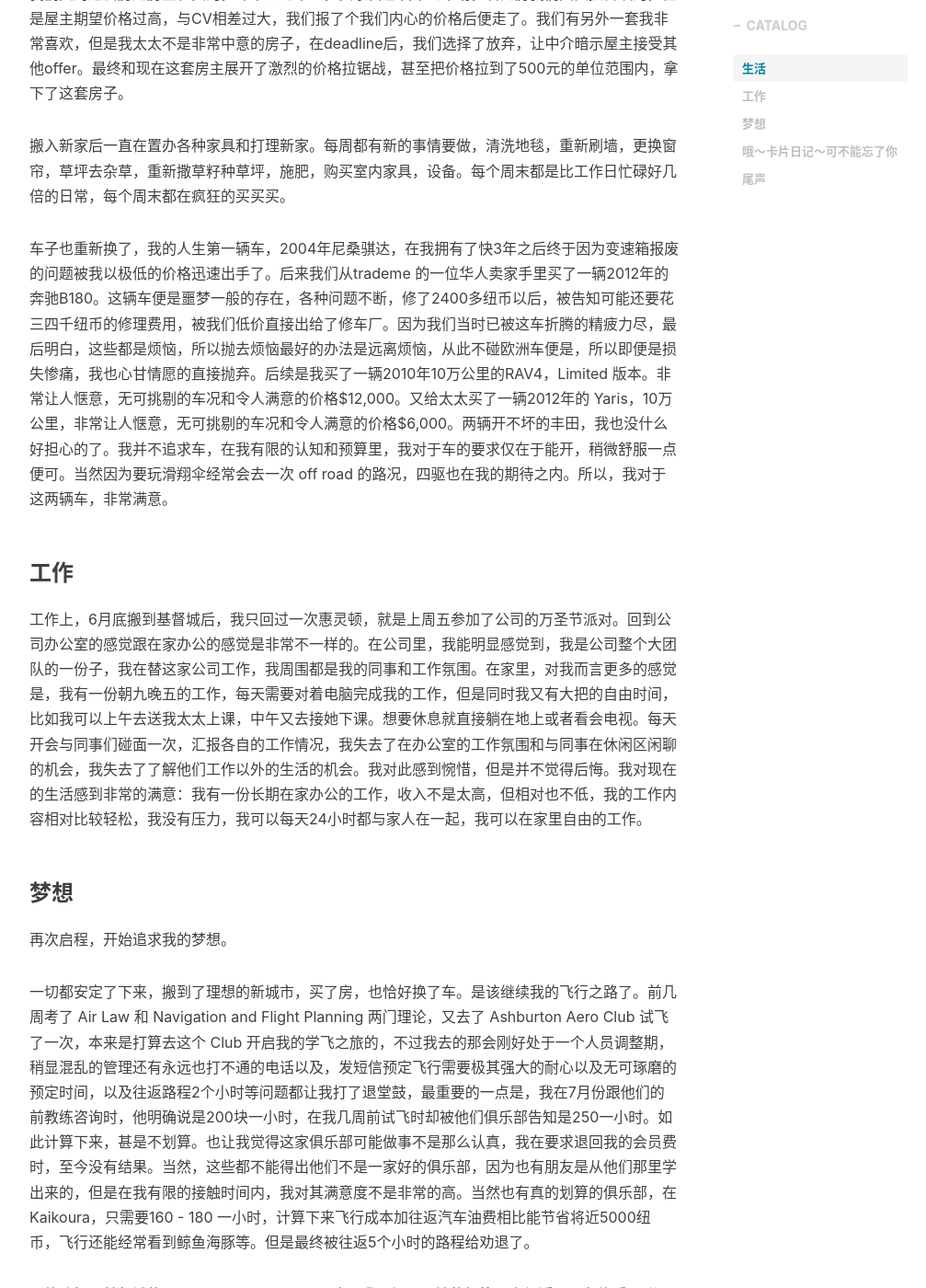
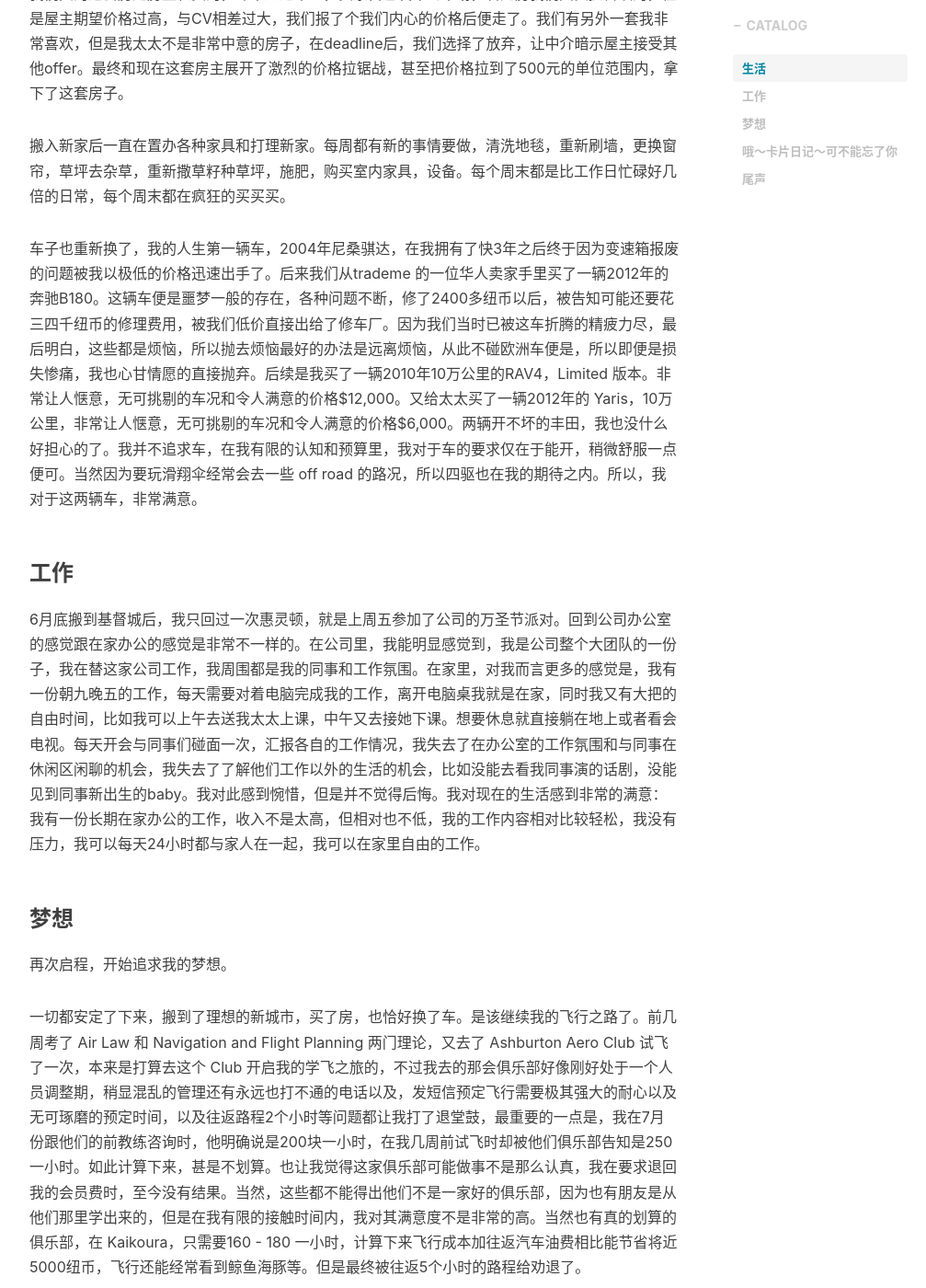
Before and after one commit to MrFuFuFu/mrfufufu.github.io, a Jekyll site: the page built from _posts/2020-11-08-Spread-the-wings-fly-to-your-dream.markdown, in a window 1280 px wide and 1400 px high, scrolled down 900 px. Shown: the whole window at 92% size, without its empty margins (233-1240 px from the left). Built offline with Jekyll 4.4.1, drawn with Linux system fonts in a browser that asks for light colours; nearby versions of some CDN libraries; comment, search, counter and statistics services are not loaded; some of the changed text lies outside the part shown.

Commit message:
update some details

```diff
--- a/_posts/2020-11-08-Spread-the-wings-fly-to-your-dream.markdown
+++ b/_posts/2020-11-08-Spread-the-wings-fly-to-your-dream.markdown
@@ -23,20 +23,20 @@
 
 搬入新家后一直在置办各种家具和打理新家。每周都有新的事情要做，清洗地毯，重新刷墙，更换窗帘，草坪去杂草，重新撒草籽种草坪，施肥，购买室内家具，设备。每个周末都是比工作日忙碌好几倍的日常，每个周末都在疯狂的买买买。
 
-车子也重新换了，我的人生第一辆车，2004年尼桑骐达，在我拥有了快3年之后终于因为变速箱报废的问题被我以极低的价格迅速出手了。后来我们从trademe 的一位华人卖家手里买了一辆2012年的奔驰B180。这辆车便是噩梦一般的存在，各种问题不断，修了2400多纽币以后，被告知可能还要花三四千纽币的修理费用，被我们低价直接出给了修车厂。因为我们当时已被这车折腾的精疲力尽，最后明白，这些都是烦恼，所以抛去烦恼最好的办法是远离烦恼，从此不碰欧洲车便是，所以即便是损失惨痛，我也心甘情愿的直接抛弃。后续是我买了一辆2010年10万公里的RAV4，Limited 版本。非常让人惬意，无可挑剔的车况和令人满意的价格$12,000。又给太太买了一辆2012年的 Yaris，10万公里，非常让人惬意，无可挑剔的车况和令人满意的价格$6,000。两辆开不坏的丰田，我也没什么好担心的了。我并不追求车，在我有限的认知和预算里，我对于车的要求仅在于能开，稍微舒服一点便可。当然因为要玩滑翔伞经常会去一次 off road 的路况，四驱也在我的期待之内。所以，我对于这两辆车，非常满意。
+车子也重新换了，我的人生第一辆车，2004年尼桑骐达，在我拥有了快3年之后终于因为变速箱报废的问题被我以极低的价格迅速出手了。后来我们从trademe 的一位华人卖家手里买了一辆2012年的奔驰B180。这辆车便是噩梦一般的存在，各种问题不断，修了2400多纽币以后，被告知可能还要花三四千纽币的修理费用，被我们低价直接出给了修车厂。因为我们当时已被这车折腾的精疲力尽，最后明白，这些都是烦恼，所以抛去烦恼最好的办法是远离烦恼，从此不碰欧洲车便是，所以即便是损失惨痛，我也心甘情愿的直接抛弃。后续是我买了一辆2010年10万公里的RAV4，Limited 版本。非常让人惬意，无可挑剔的车况和令人满意的价格$12,000。又给太太买了一辆2012年的 Yaris，10万公里，非常让人惬意，无可挑剔的车况和令人满意的价格$6,000。两辆开不坏的丰田，我也没什么好担心的了。我并不追求车，在我有限的认知和预算里，我对于车的要求仅在于能开，稍微舒服一点便可。当然因为要玩滑翔伞经常会去一些 off road 的路况，所以四驱也在我的期待之内。所以，我对于这两辆车，非常满意。
 
 ### 工作
 
-工作上，6月底搬到基督城后，我只回过一次惠灵顿，就是上周五参加了公司的万圣节派对。回到公司办公室的感觉跟在家办公的感觉是非常不一样的。在公司里，我能明显感觉到，我是公司整个大团队的一份子，我在替这家公司工作，我周围都是我的同事和工作氛围。在家里，对我而言更多的感觉是，我有一份朝九晚五的工作，每天需要对着电脑完成我的工作，但是同时我又有大把的自由时间，比如我可以上午去送我太太上课，中午又去接她下课。想要休息就直接躺在地上或者看会电视。每天开会与同事们碰面一次，汇报各自的工作情况，我失去了在办公室的工作氛围和与同事在休闲区闲聊的机会，我失去了了解他们工作以外的生活的机会。我对此感到惋惜，但是并不觉得后悔。我对现在的生活感到非常的满意：我有一份长期在家办公的工作，收入不是太高，但相对也不低，我的工作内容相对比较轻松，我没有压力，我可以每天24小时都与家人在一起，我可以在家里自由的工作。
+6月底搬到基督城后，我只回过一次惠灵顿，就是上周五参加了公司的万圣节派对。回到公司办公室的感觉跟在家办公的感觉是非常不一样的。在公司里，我能明显感觉到，我是公司整个大团队的一份子，我在替这家公司工作，我周围都是我的同事和工作氛围。在家里，对我而言更多的感觉是，我有一份朝九晚五的工作，每天需要对着电脑完成我的工作，离开电脑桌我就是在家，同时我又有大把的自由时间，比如我可以上午去送我太太上课，中午又去接她下课。想要休息就直接躺在地上或者看会电视。每天开会与同事们碰面一次，汇报各自的工作情况，我失去了在办公室的工作氛围和与同事在休闲区闲聊的机会，我失去了了解他们工作以外的生活的机会，比如没能去看我同事演的话剧，没能见到同事新出生的baby。我对此感到惋惜，但是并不觉得后悔。我对现在的生活感到非常的满意：我有一份长期在家办公的工作，收入不是太高，但相对也不低，我的工作内容相对比较轻松，我没有压力，我可以每天24小时都与家人在一起，我可以在家里自由的工作。
 
 
 ### 梦想
 
 再次启程，开始追求我的梦想。
 
-一切都安定了下来，搬到了理想的新城市，买了房，也恰好换了车。是该继续我的飞行之路了。前几周考了 Air Law 和 Navigation and Flight Planning 两门理论，又去了 Ashburton Aero Club 试飞了一次，本来是打算去这个 Club 开启我的学飞之旅的，不过我去的那会刚好处于一个人员调整期，稍显混乱的管理还有永远也打不通的电话以及，发短信预定飞行需要极其强大的耐心以及无可琢磨的预定时间，以及往返路程2个小时等问题都让我打了退堂鼓，最重要的一点是，我在7月份跟他们的前教练咨询时，他明确说是200块一小时，在我几周前试飞时却被他们俱乐部告知是250一小时。如此计算下来，甚是不划算。也让我觉得这家俱乐部可能做事不是那么认真，我在要求退回我的会员费时，至今没有结果。当然，这些都不能得出他们不是一家好的俱乐部，因为也有朋友是从他们那里学出来的，但是在我有限的接触时间内，我对其满意度不是非常的高。当然也有真的划算的俱乐部，在 Kaikoura，只需要160 - 180 一小时，计算下来飞行成本加往返汽车油费相比能节省将近5000纽币，飞行还能经常看到鲸鱼海豚等。但是最终被往返5个小时的路程给劝退了。
+一切都安定了下来，搬到了理想的新城市，买了房，也恰好换了车。是该继续我的飞行之路了。前几周考了 Air Law 和 Navigation and Flight Planning 两门理论，又去了 Ashburton Aero Club 试飞了一次，本来是打算去这个 Club 开启我的学飞之旅的，不过我去的那会俱乐部好像刚好处于一个人员调整期，稍显混乱的管理还有永远也打不通的电话以及，发短信预定飞行需要极其强大的耐心以及无可琢磨的预定时间，以及往返路程2个小时等问题都让我打了退堂鼓，最重要的一点是，我在7月份跟他们的前教练咨询时，他明确说是200块一小时，在我几周前试飞时却被他们俱乐部告知是250一小时。如此计算下来，甚是不划算。也让我觉得这家俱乐部可能做事不是那么认真，我在要求退回我的会员费时，至今没有结果。当然，这些都不能得出他们不是一家好的俱乐部，因为也有朋友是从他们那里学出来的，但是在我有限的接触时间内，我对其满意度不是非常的高。当然也有真的划算的俱乐部，在 Kaikoura，只需要160 - 180 一小时，计算下来飞行成本加往返汽车油费相比能节省将近5000纽币，飞行还能经常看到鲸鱼海豚等。但是最终被往返5个小时的路程给劝退了。
 
-最终选择了基督城的 Canterbury Aero Club，也是我最初一开始的打算，离得近，开车往返40分钟，预定飞行非常规范，专门的日历应用，飞机保养的也非常好，价格虽然稍贵，但是还在接受范围内，Dual 303一小时，Solo 233 一小时。这周一第一节课，周四第二节课，都录了教学视频回来可以温习，但是不允许公开发布，在意料之中，教学视频对我的二次巩固帮助非常大，很多当时没有注意到的点和错误，都在回看视频时明白了。所以，视频得坚持继续录下去！本来期待能在开始学飞后，开启我的vlog飞行视频，目前来看，需要重新考虑了。
+最终选择了基督城的 Canterbury Aero Club，也是我最初一开始的打算，离得近，开车往返40分钟，预定飞行非常规范，专门的日历应用，飞机保养的也非常好，非常有计划的学习手册和学习计划，有三个飞行场地！价格虽然稍贵，但是还在接受范围内，Dual 303一小时，Solo 233 一小时。这周一第一节课，周四第二节课，都录了教学视频回来可以温习，但是不允许公开发布，在意料之中，教学视频对我的二次巩固帮助非常大，很多当时没有注意到的点和错误，都在回看视频时明白了。所以，视频得坚持继续录下去！本来期待能在开始学飞后，开启我的vlog飞行视频，目前来看，需要重新考虑了。
 
 说到vlog，我对其已经考虑非常久了，也动手录制了几个视频，但是一直都没有下定决心。而且每次面对镜头都非常的尴尬， 后期剪辑视频的过程也让我非常不耐心。也许，我还没有真的考虑好，我该如何开始我的vlog计划。
 
```
